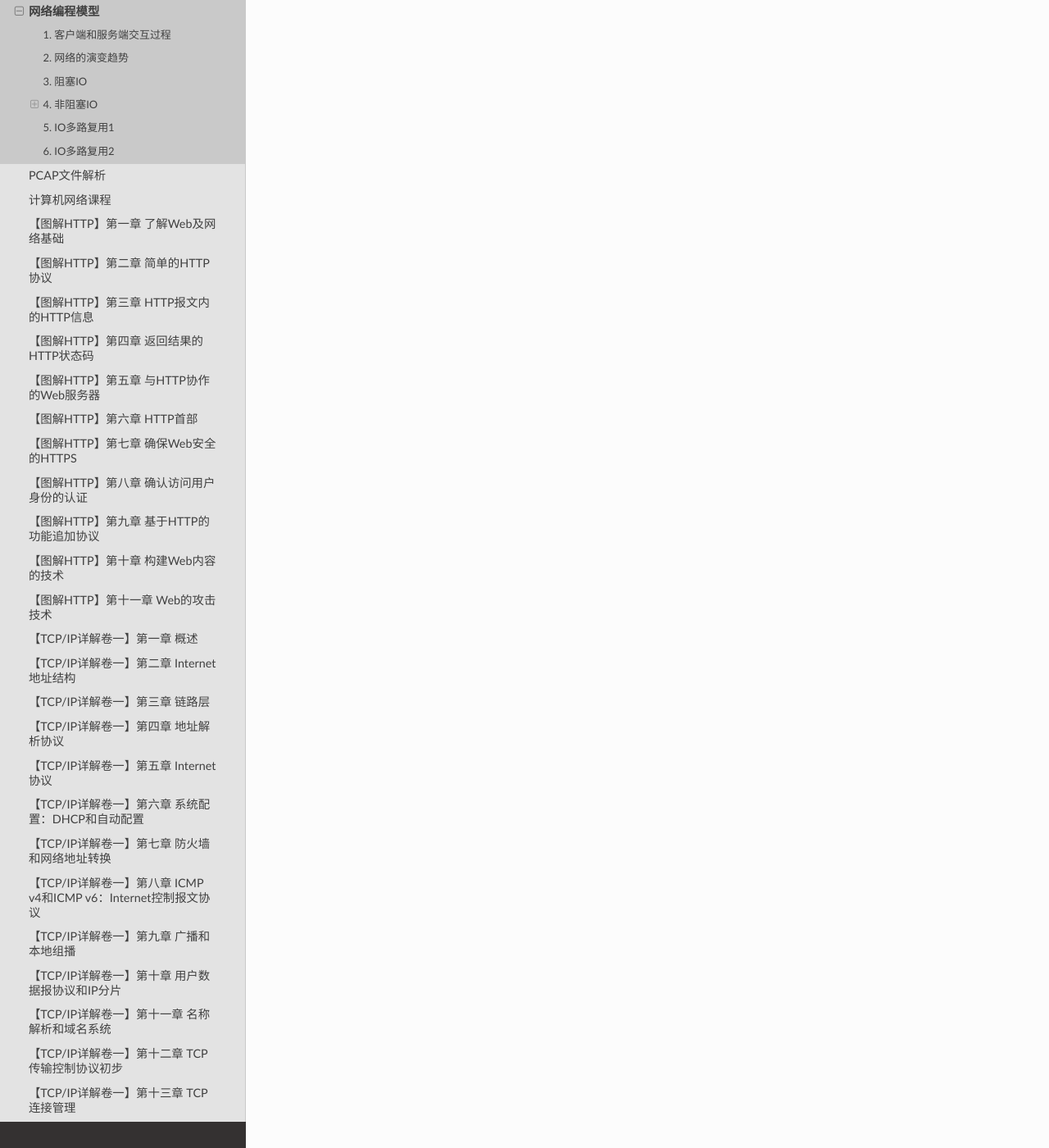
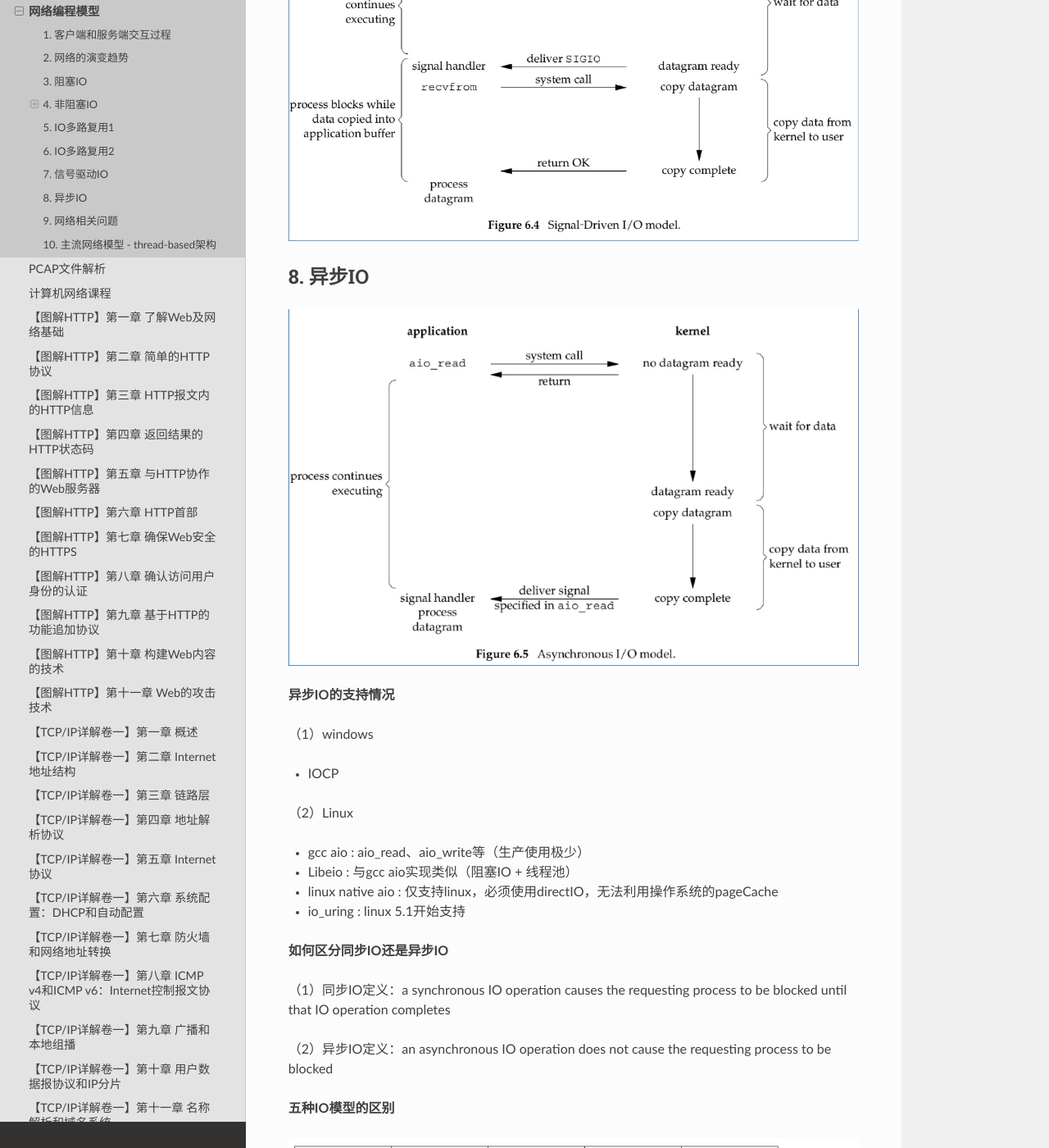
Before and after one commit to wallace-lai/learning-notes, a Sphinx documentation site: the page built from source/Network/npm.md, in a window 1280 px wide and 1400 px high, scrolled down 10531 px. Shown: the whole window at 82% size. Built offline with Sphinx 7.4.7 and the Read the Docs theme 2.0.0, drawn with Linux system fonts in a browser that asks for light colours; some of the changed text lies outside the part shown.

Commit message:
update npm (#149)

```diff
--- a/source/Network/npm.md
+++ b/source/Network/npm.md
@@ -253,3 +253,58 @@ if (event & (EPOLLPRI | EPOLLERR | EPOLLHUP)) {
 epoll是一个数据结构封装的典型案例，有研究其实现的价值
 
 【pending】
+
+## 7. 信号驱动IO
+
+![信号驱动IO](../media/images/Network/npm8.png)
+
+## 8. 异步IO
+
+![异步IO](../media/images/Network/npm9.png)
+
+**异步IO的支持情况**
+
+（1）windows
+
+- IOCP
+
+（2）Linux
+
+- gcc aio : aio_read、aio_write等（生产使用极少）
+- Libeio : 与gcc aio实现类似（阻塞IO + 线程池）
+- linux native aio : 仅支持linux，必须使用directIO，无法利用操作系统的pageCache
+- io_uring : linux 5.1开始支持
+
+**如何区分同步IO还是异步IO**
+
+（1）同步IO定义：a synchronous IO operation causes the requesting process to be blocked until that IO operation completes
+
+（2）异步IO定义：an asynchronous IO operation does not cause the requesting process to be blocked
+
+**五种IO模型的区别**
+
+![IO模型之间的区别](../media/images/Network/npm10.png)
+
+## 9. 网络相关问题
+
+（1）惊群效应
+
+（2）c10k问题
+
+## 10. 主流网络模型 - thread-based架构
+
+![thread-based](../media/images/Network/npm11.png)
+
+**架构特点**：针对每个客户端都创建一个线程去处理其请求
+
+**适用场景**：并发量不大的场景
+
+**原因**
+
+（1）线程的创建、销毁开销大
+
+（2）创建线程需要占用一定的资源
+
+（3）线程切换需要一定的资源开销
+
+（4）一个进程能开辟的线程数量有限
```
Also changed, not shown: source/media/images/Network/npm10.png (added), source/media/images/Network/npm11.png (added), source/media/images/Network/npm8.png (added), source/media/images/Network/npm9.png (added).
